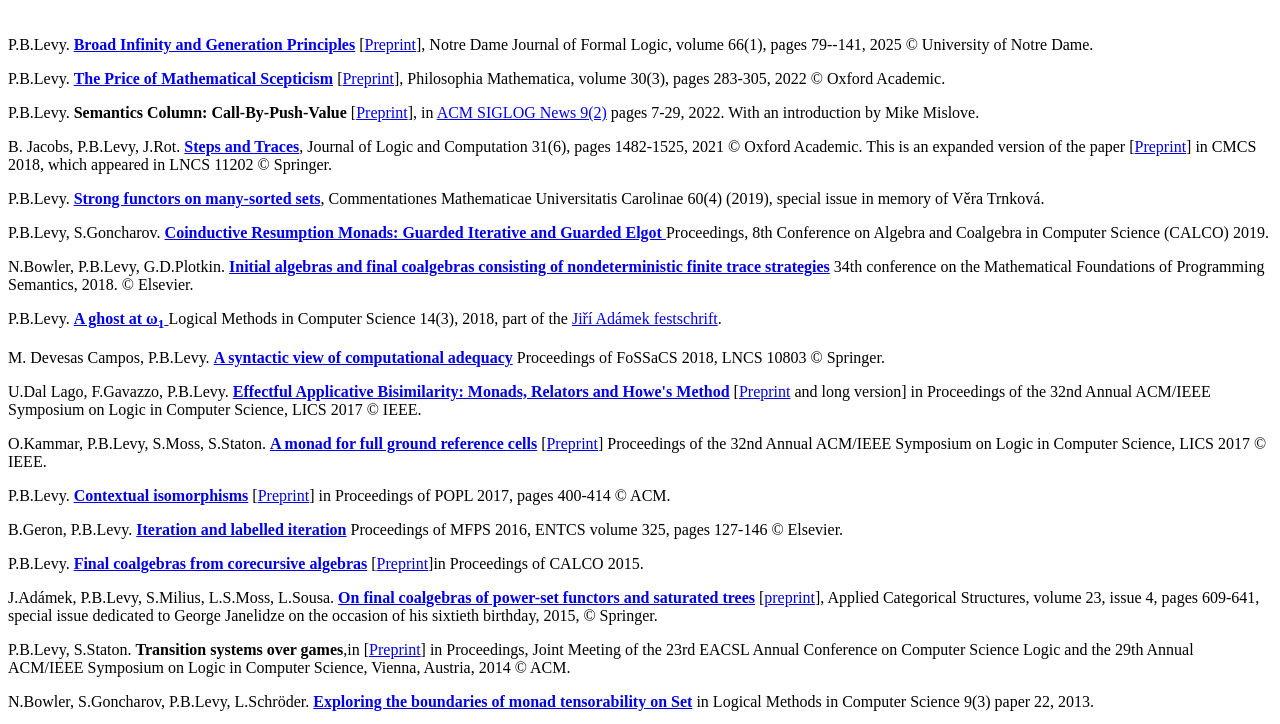
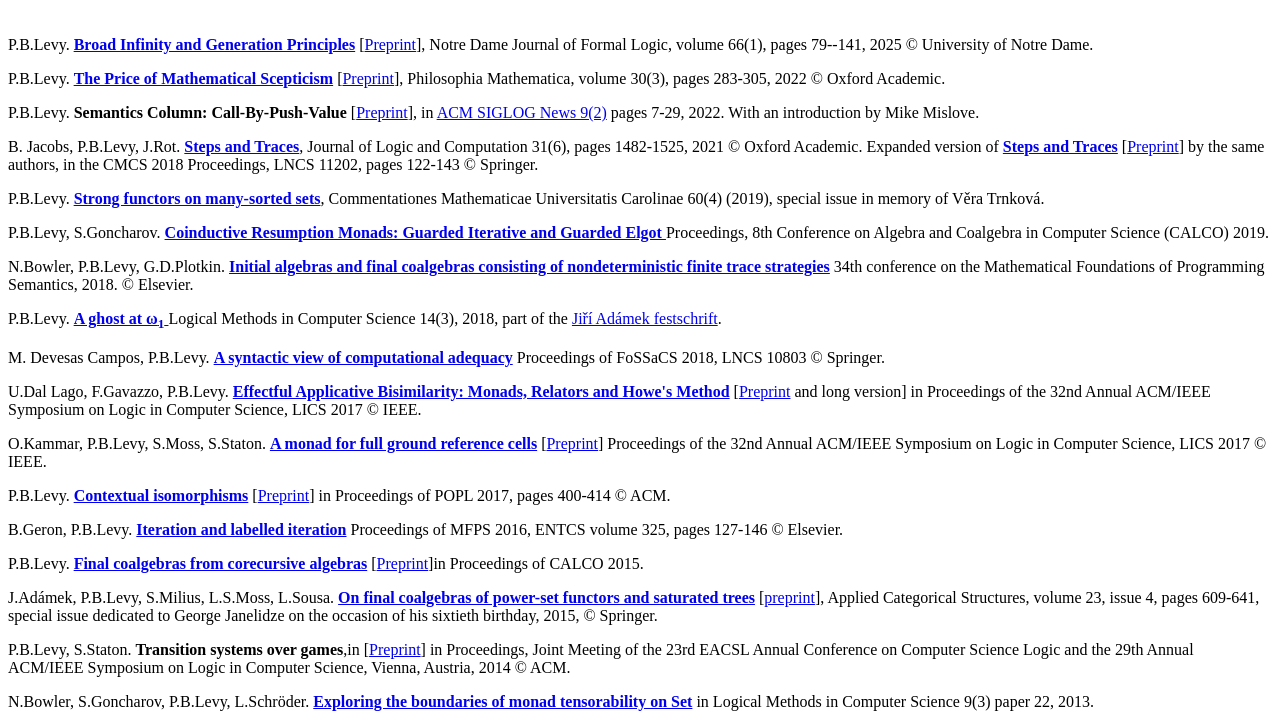
Before and after one commit to pblevy/pblevy.github.io, a plain HTML site: page papers/index.html in a window 1280 px wide. Shown: the part 48-772 px from the top of the page. Drawn offline with Linux system fonts and the light colour scheme.

Commit message:
stepstraces improved

```diff
--- a/papers/index.html
+++ b/papers/index.html
@@ -18,7 +18,7 @@ P.B.Levy. <a href ="https://doi.org/10.1093/philmat/nkac011"><b> The Price of Ma
 
 P.B.Levy. <b> Semantics Column: Call-By-Push-Value </b> [<a href="siglogcbpv2.pdf">Preprint</a>], in <a href="https://dl.acm.org/toc/siglog/2022/9/2">ACM SIGLOG News 9(2)</a> pages 7-29, 2022.  With an introduction by Mike Mislove.  <p>
 
-B. Jacobs, P.B.Levy, J.Rot. <a href="https://doi.org/10.1093/logcom/exab050"><b>Steps and Traces</b></a>, Journal of Logic and Computation 31(6), pages 1482-1525, 2021 &copy Oxford Academic.  This is an expanded version of the paper [<a href="stepstraces.pdf">Preprint</a>] in CMCS 2018, which appeared in LNCS 11202 &copy Springer. <p>
+B. Jacobs, P.B.Levy, J.Rot. <a href="https://doi.org/10.1093/logcom/exab050"><b>Steps and Traces</b></a>, Journal of Logic and Computation 31(6), pages 1482-1525, 2021 &copy Oxford Academic.  Expanded version of <a href="https://doi.org/10.1007/978-3-030-00389-0_8"><b>Steps and Traces</b><a> [<a href="stepstraces.pdf">Preprint</a>] by the same authors, in the CMCS 2018 Proceedings, LNCS 11202, pages 122-143 &copy Springer. <p>
 
 P.B.Levy. <a href="https://doi.org/10.14712/1213-7243.2019.029"><b>Strong functors on many-sorted sets</b></a>, Commentationes Mathematicae Universitatis Carolinae 60(4) (2019), special issue in memory of V&#283;ra Trnkov&aacute;. <p>
 
@@ -178,6 +178,6 @@ P.B.Levy. <b> Boolean precongruences </b> [<a href="boolprec.pdf"> pdf </a>] <p>
     <hr>
     <address><a href="mailto:P.B.Levy@cs.bham.ac.uk">Paul Blain Levy</a></address>
 <!-- Created: Wed Jan 31 19:52:04 EST 2001 -->
-<!-- hhmts start -->Last modified: Sat Mar 15 20:45:46 GMT 2025 <!-- hhmts end -->
+<!-- hhmts start -->Last modified: Sat Mar 15 20:50:41 GMT 2025 <!-- hhmts end -->
   </body>
 </html>
```
